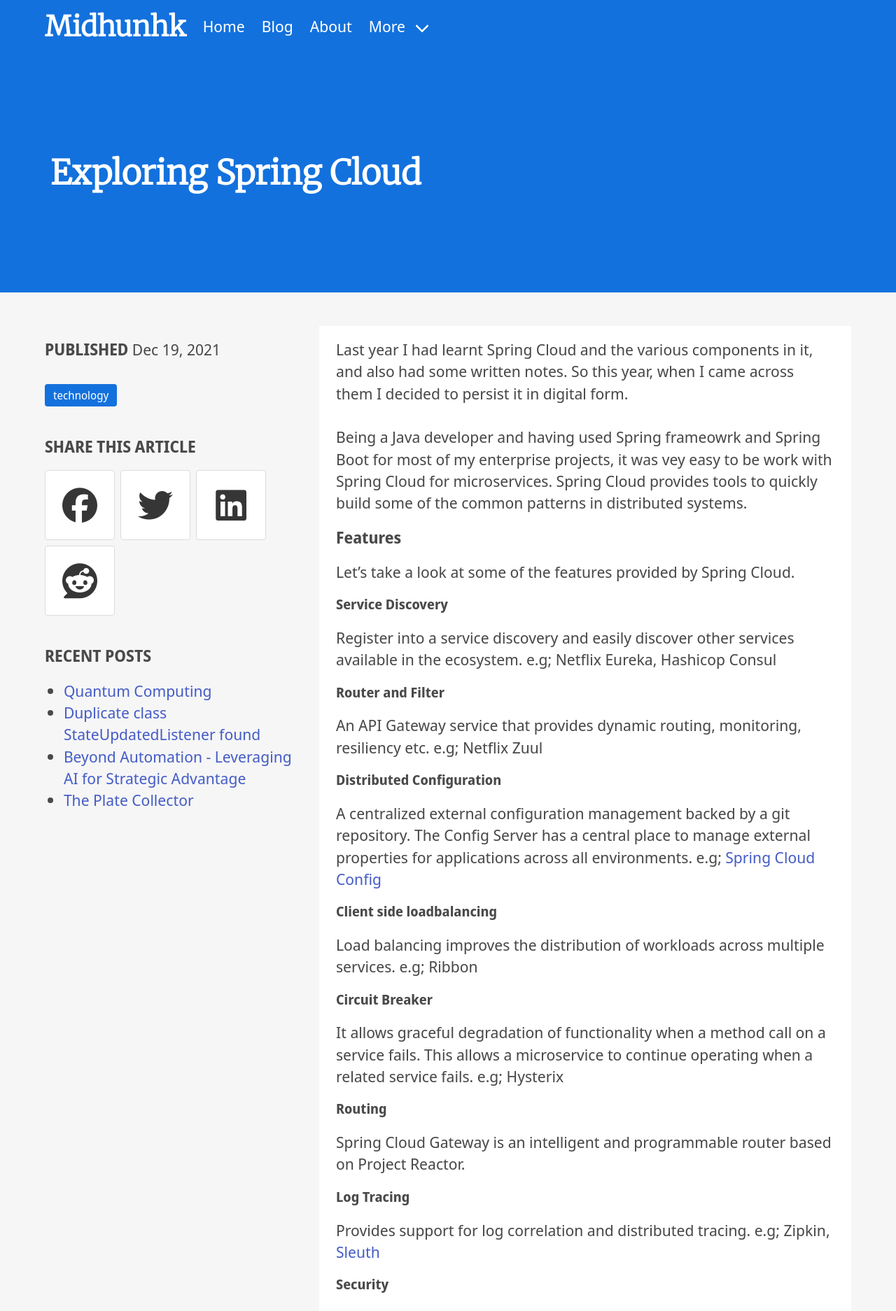
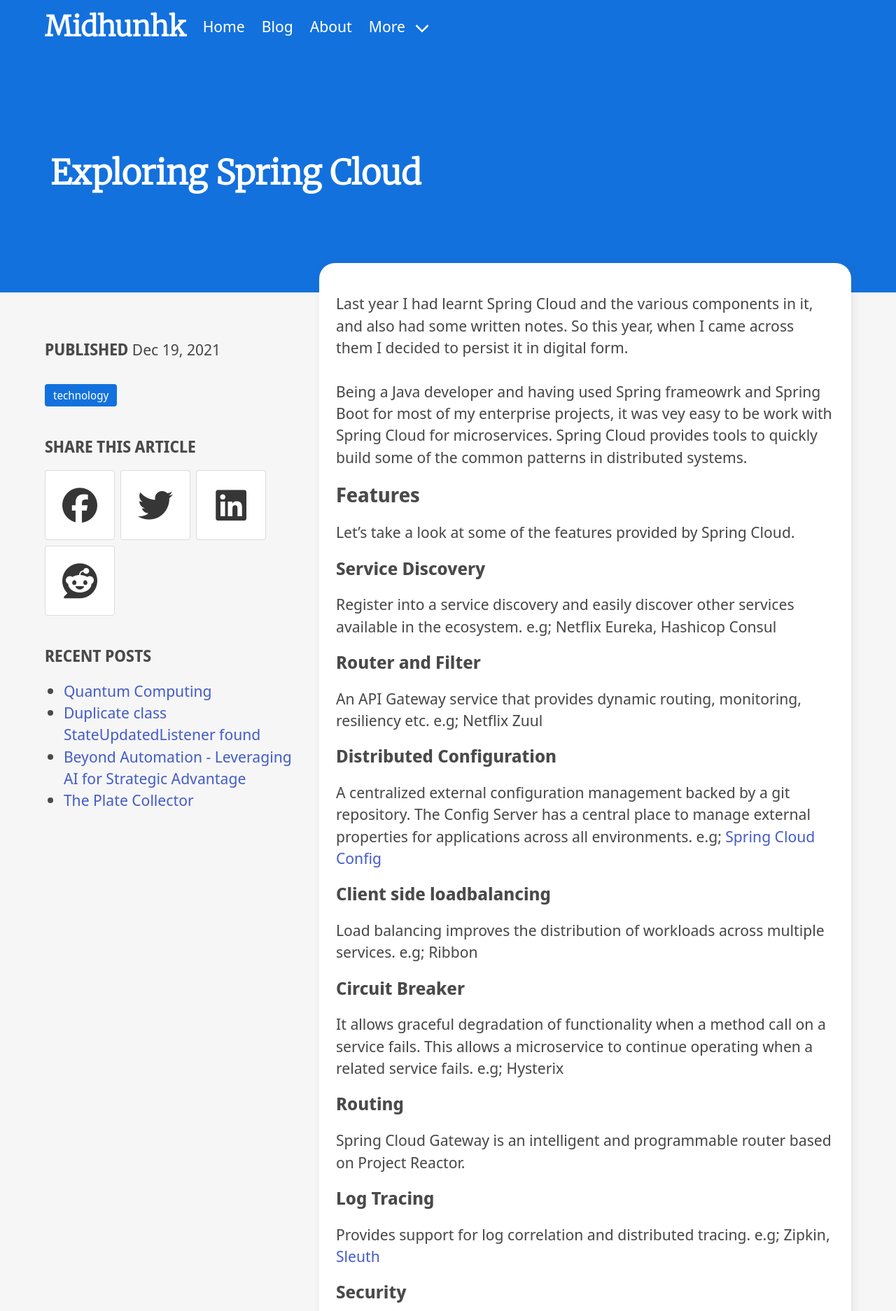
Before and after one commit to midhunhk/midhunhk.github.io, a Jekyll site: the page built from _posts/2021-12-19-spring-cloud.md, in a window 1280 px wide. Shown: the top 1874 px of the page at 70% size. Built offline with Jekyll 4.4.1, drawn with Linux system fonts in a browser that asks for light colours; nearby versions of some CDN libraries; comment, search, counter and statistics services are not loaded; a style sheet for code colours, icons or effects is not loaded.

Commit message:
update styles

```diff
--- a/_layouts/post.html
+++ b/_layouts/post.html
@@ -31,7 +31,7 @@
   </div>
 
   <div class="column is-8">
-     <article class="has-background-white px-5 pb-5">
+     <article class="blog-article-content has-background-white p-5">
       {{ content }}
      </article>
 
--- a/_sass/_html.scss
+++ b/_sass/_html.scss
@@ -16,15 +16,15 @@
     }
 }
 h1{
-    font-size: 1.6rem;
+    font-size: 2.0rem;
     font-weight: bold;
 }
 h2{
-    font-size: 1.4rem;
+    font-size: 1.8rem;
     font-weight: bold;
 }
 h3{
-    font-size: 1.2rem;
+    font-size: 1.6rem;
     font-weight: bold;
 }
 table, th, td{
--- a/assets/css/custom.css
+++ b/assets/css/custom.css
@@ -7,6 +7,7 @@
 .custom-post-header{ height: 200px; margin: 10px 0; border-radius: 5px; text-align: center;}
 .custom-post-title{ padding-top: 80px; vertical-align: middle; font-family: 'Merriweather', serif; font-size: 1.8rem; color: #ffffff;}
 .featured{ margin: 10px 0;}
+.blog-article-content{margin-top: -4em; border-radius: 1em; box-shadow: 2px 2px 10px 1px rgba(77, 77, 77, .1);}
 .post-tag{ margin-bottom: 1em; }
 .post-title{ color: #1371DD; font-size: 1.9rem !important; font-weight:bold; line-height: 1.3 !important;}
 .post-date{ display: inline;}
```
Also changed, not shown: assets/css/app.css, assets/css/app.scss (line endings or trailing spaces), 1 other file.
